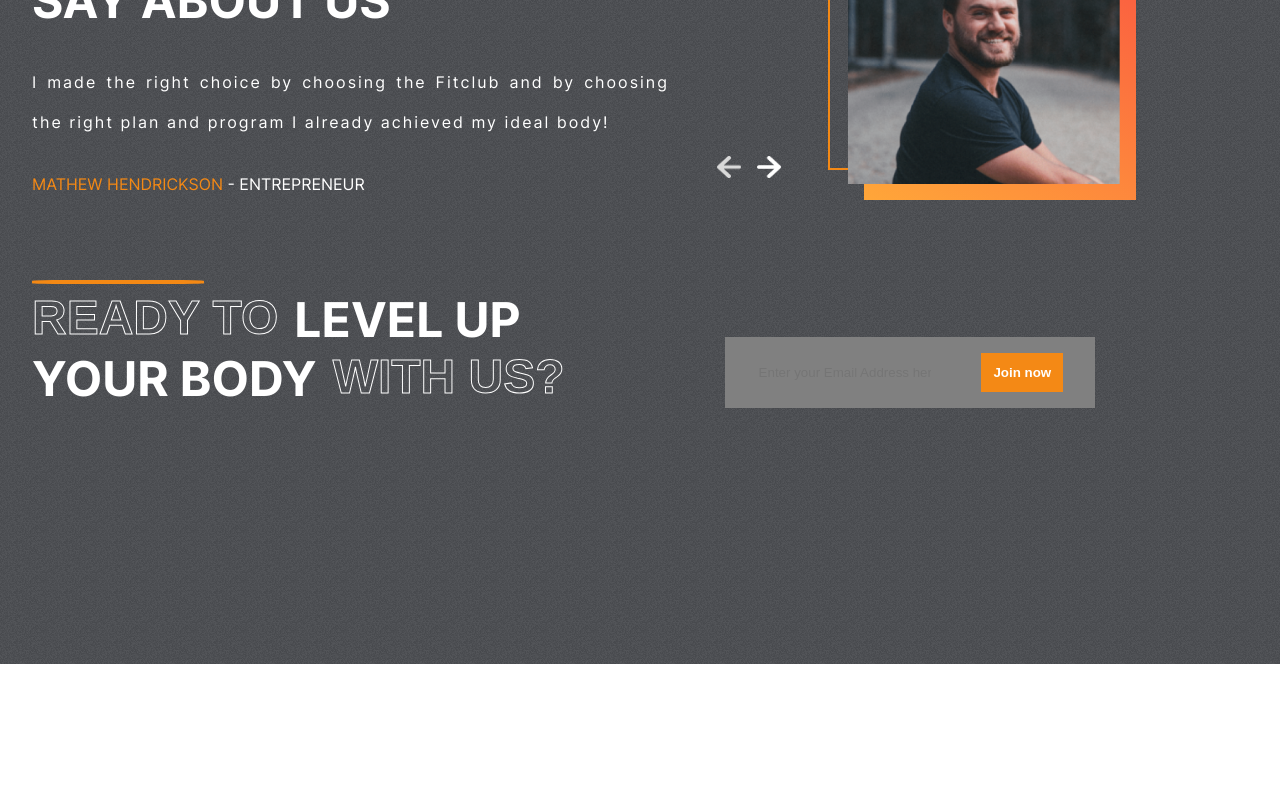
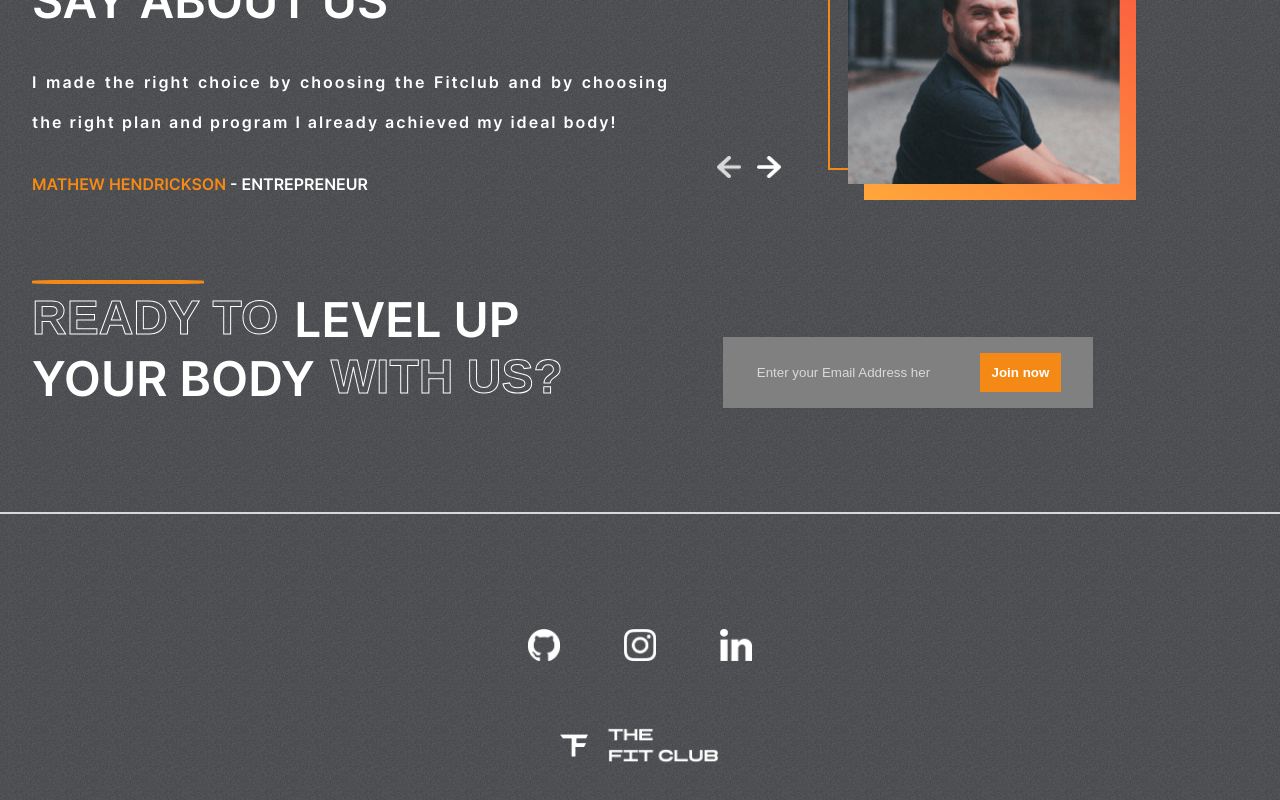
Before and after one commit to Morkovich121/GymWebsite, a React (Create React App) app in the folder gym/: page / in a window 1280 px wide. Shown: the part 2719-3519 px from the top of the page. Before the commit the page ends 3383 px from the top, so only its background shows below. Built offline with nearby package versions, Linux system fonts and the light colour scheme.

Commit message:
Finished footer

```diff
--- a/gym/src/App.css
+++ b/gym/src/App.css
@@ -1,7 +1,7 @@
 /* make variables */
 @font-face {
   font-family: Inter;
-  src: url(fonts/Inter-V.ttf);
+  src: url(fonts/Inter-SemiBold.otf);
  }
 
 :root {
--- a/gym/src/App.js
+++ b/gym/src/App.js
@@ -5,6 +5,8 @@ import Reasons from './components/Reasons/Reasons'
 import Plans from './components/Plans/Plans'
 import Testimonials from './components/Testimonials/Testimonials'
 import Connect from './components/Connect/Connect'
+import Footer from './components/Footer/Footer'
+
 
 function App() {
   return (
@@ -15,8 +17,7 @@ function App() {
           <Plans/>
           <Testimonials/>
           <Connect/>
-          <p></p>
-          <p></p>
+          <Footer/>
     </div>
   );
 }
--- a/gym/src/components/Connect/Connect.css
+++ b/gym/src/components/Connect/Connect.css
@@ -50,3 +50,7 @@
     background-color: var(--orange);
     color:white;
 }
+
+.email>input::placeholder{
+    color:var(--lightgray)
+}
--- /dev/null
+++ b/gym/src/components/Footer/Footer.css
@@ -0,0 +1,27 @@
+.footer>hr {
+    border: 1px solid var(--lightgray);
+}
+
+.social-media {
+    display: flex;
+    gap: 4rem;
+}
+
+.social-media>img {
+    width: 2rem;
+    height: 2rem;
+}
+
+.feedback {
+    display: flex;
+    flex-direction: column;
+    align-items: center;
+    justify-content: center;
+    gap: 4rem;
+    padding: 1rem 2rem;
+    height: 20rem;
+}
+
+.feedback>img{
+    width: 10rem;
+}
--- /dev/null
+++ b/gym/src/components/Footer/Footer.jsx
@@ -0,0 +1,23 @@
+import React from 'react'
+import './Footer.css'
+import Git from '../../assets/github.png'
+import Linkedin from '../../assets/linkedin.png'
+import Instagram from '../../assets/instagram.png'
+import Logo from '../../assets/logo.png'
+
+const Footer = () => {
+    return (
+        <div className='footer' id='footer'>
+            <hr />
+            <div className='feedback'>
+                <div className='social-media'>
+                    <img src={Git} alt="" />
+                    <img src={Instagram} alt="" />
+                    <img src={Linkedin} alt="" />
+                </div>
+                <img src={Logo} alt="" />
+            </div>
+        </div>
+    )
+}
+export default Footer;
```
